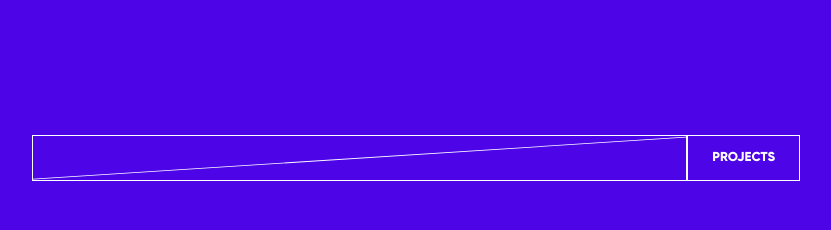
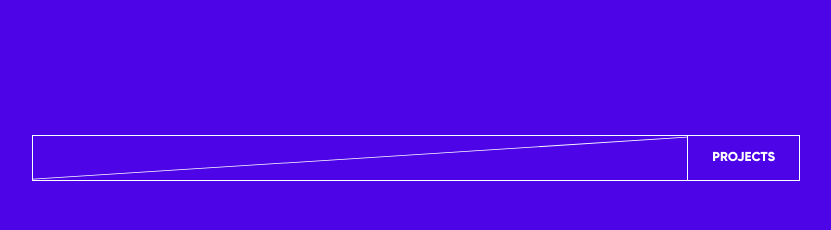
Before and after one commit to ArnabShikder24/dotlung-frontend, a Next.js app: page /work-with-dot in a window 1280 px wide. Shown: the part 1420-1650 px from the top of the page, without its empty margins (224-1055 px from the left). Built offline with nearby package versions, Linux system fonts and the light colour scheme; a web font is replaced by a local one.

Commit message:
dot section issue fixed

```diff
--- a/src/components/DotSection.tsx
+++ b/src/components/DotSection.tsx
@@ -93,7 +93,7 @@ const DotSection: React.FC<DotSectionProps> = ({
                 >
                   {topRightText}
                 </RippleButton>
-                {/* <ArrowRight size={18} className="mr-2 text-secondary absolute -right-5 top-3" /> */}\
+                {/* <ArrowRight size={18} className="mr-2 text-secondary absolute -right-5 top-3" /> */}
                 {
                   isShowArrow && <NavigationArrow direction="right" className="mr-2 text-secondary absolute -right-6 top-[9px]" />
                 }
--- a/src/components/SectionHeader.tsx
+++ b/src/components/SectionHeader.tsx
@@ -34,7 +34,7 @@ const SectionHeader: React.FC<SectionHeaderProps> = ({ title, href, icon = false
             />
           </svg>
         </span>
-        <p className="flex items-center whitespace-nowrap px-6 py-3 text-[0.8125rem] text-white font-gilroy hover:text-secondary transition-colors uppercase text-center border-l border-white relative">
+        <p className="flex items-center whitespace-nowrap px-6 py-3 text-[0.8125rem] text-white font-gilroy hover:text-secondary transition-colors uppercase text-center border-none relative">
           {!href && title}
           {href &&
             <RippleButton href={href}>{title}</RippleButton>
```
